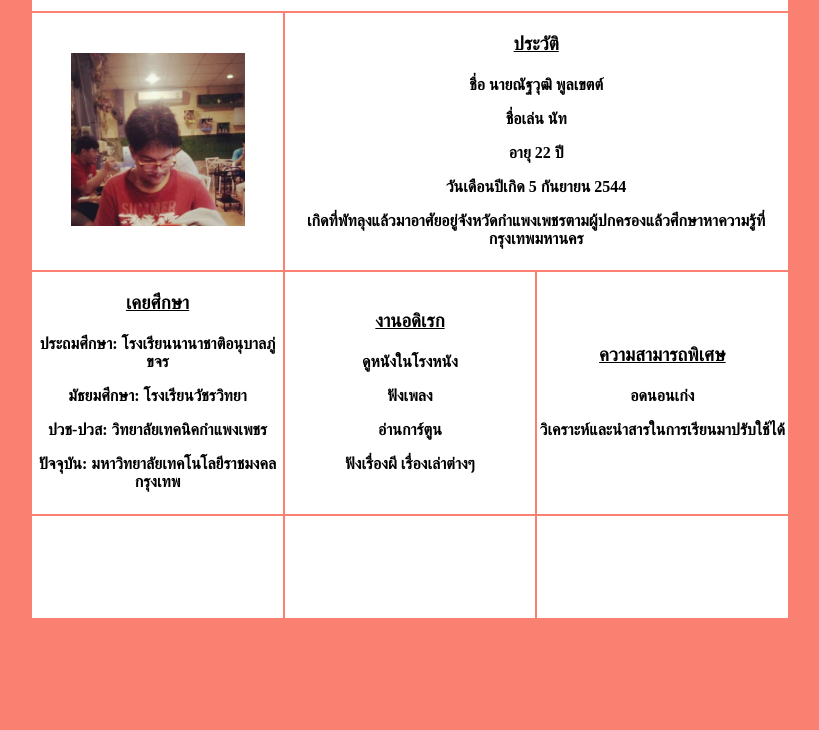
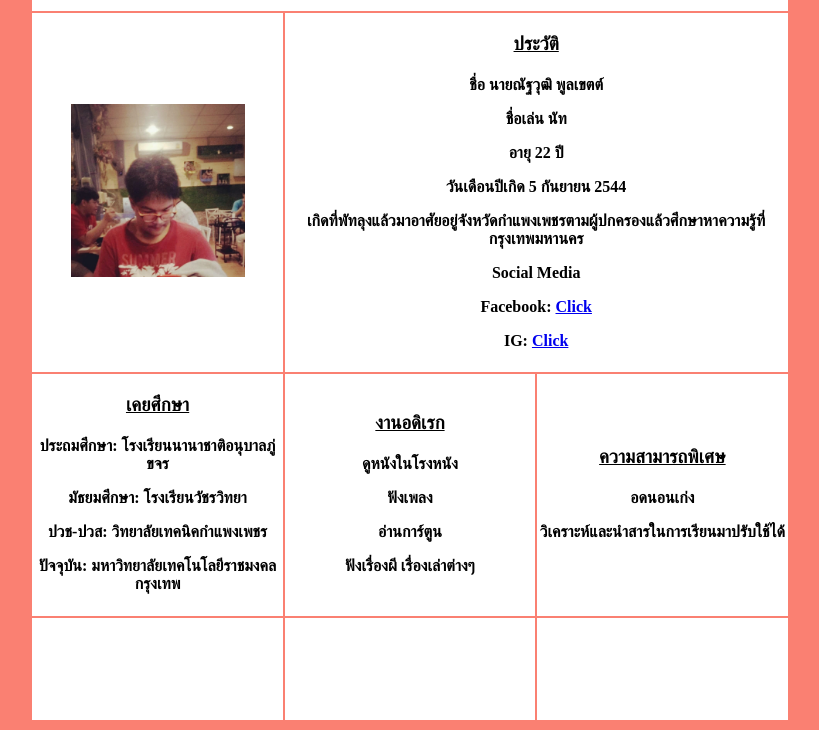
Before and after one commit to SilSea/AboutMe, a plain HTML site: page index.html in a window 1280 px wide. Shown: the part 175-905 px from the top of the page, without its empty margins (230-1049 px from the left). Before the commit the page ends 803 px from the top, so only its background shows below. Drawn offline with Linux system fonts and the light colour scheme.

Commit message:
Update index.html

```diff
--- a/index.html
+++ b/index.html
@@ -38,6 +38,9 @@
                     <p>อายุ 22 ปี</p>
                     <p>วันเดือนปีเกิด 5 กันยายน 2544</p>
                     <p>เกิดที่พัทลุงแล้วมาอาศัยอยู่จังหวัดกำแพงเพชรตามผู้ปกครองแล้วศึกษาหาความรู้ที่กรุงเทพมหานคร</p>
+                    <p>Social Media</p>
+                    <p>Facebook: <a href="https://www.facebook.com/NattawutPoolkhet">Click</a></p>
+                    <p>IG: <a href="https://www.instagram.com/silsea_nut/">Click</a></p>
                 </h4>
             </td>
             <td width="20%"></td>
```
